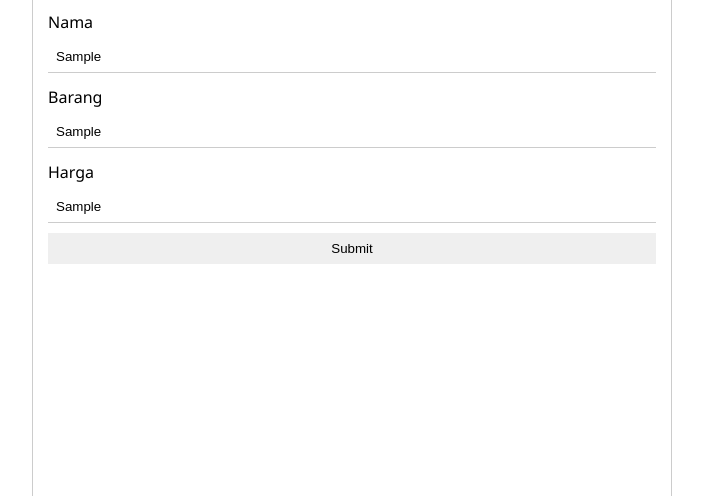
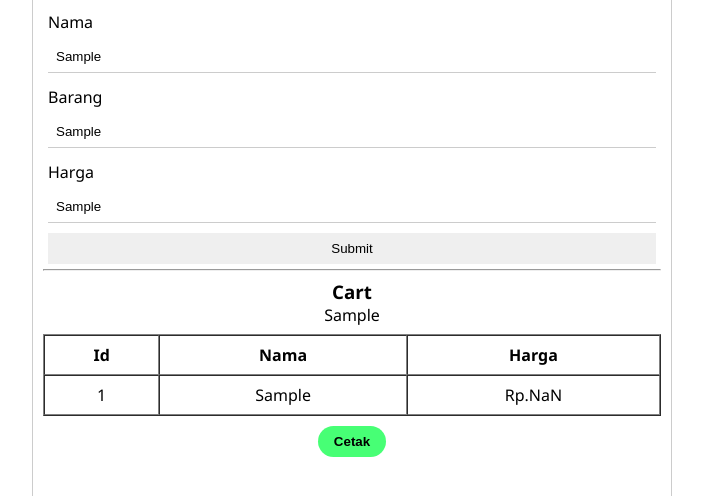
Before and after one commit to imbasri-dev/FullStack-Web-Developer-ITBOX, a plain HTML site: page Intermediate/Studi Kasus Akhir/Kuitansi Cetak/index.html in a window 1280 px wide. Both pictures are taken after typing "Sample", "Sample", "Sample" into the empty fields and a click on the button "Submit". Shown: the part 176-672 px from the top of the page, without its empty margins (288-991 px from the left). Drawn offline with Linux system fonts and the light colour scheme.

Commit message:
update Kuitansi Cetak part 3 done

```diff
--- a/Intermediate/Studi Kasus Akhir/Kuitansi Cetak/css/style.css
+++ b/Intermediate/Studi Kasus Akhir/Kuitansi Cetak/css/style.css
@@ -56,8 +56,51 @@ body {
     padding: 8px 16px;
     border: none;
     margin-top: 5px;
+    cursor: pointer;
 }
 
 #btnSubmit:hover {
     background-color: darkgrey;
 }
+
+.cart-box {
+    width: 100%;
+}
+
+.cart-header {
+    text-align: center;
+    margin: 8px;
+}
+
+.cart-table {
+    width: 100%;
+}
+
+.cart-table table {
+    width: 100%;
+}
+
+th,
+td {
+    padding: 8px;
+    text-align: center;
+}
+
+.submit-print {
+    display: flex;
+    justify-content: center;
+    margin-top: 10px;
+}
+
+#btnPrint {
+    background-color: rgb(71, 255, 117);
+    padding: 8px 16px;
+    font-weight: bold;
+    border: none;
+    border-radius: 20px;
+    cursor: pointer;
+}
+
+#btnPrint:hover {
+    background-color: #15dd36;
+}
--- a/Intermediate/Studi Kasus Akhir/Kuitansi Cetak/index.html
+++ b/Intermediate/Studi Kasus Akhir/Kuitansi Cetak/index.html
@@ -31,6 +31,33 @@
                 <button type="submit" id="btnSubmit">Submit</button>
             </div>
         </div>
+        <hr>
+        <div class="cart-box">
+            <div class="cart-header">
+                <h3>Cart</h3>
+                <span id="namaCart"></span>
+            </div>
+            <div class="cart-table">
+                <table border="1" cellspacing="0">
+                    <thead>
+                        <th>Id</th>
+                        <th>Nama</th>
+                        <th>Harga</th>
+                    </thead>
+                    <tbody id="tBody">
+                        <tr>
+                            <!-- <td>1</td>
+                            <td>Laptop</td>
+                            <td>Rp.1000</td> -->
+                        </tr>
+                    </tbody>
+
+                </table>
+            </div>
+        </div>
+        <div class="submit-print">
+            <button id="btnPrint">Cetak</button>
+        </div>
     </div>
 </div>
 
--- a/Intermediate/Studi Kasus Akhir/Kuitansi Cetak/js/script.js
+++ b/Intermediate/Studi Kasus Akhir/Kuitansi Cetak/js/script.js
@@ -18,8 +18,33 @@ function submitHandler() {
       harga: +hargaValue,
       //   tanda + diharga agar menjadi sebuah number
    };
+   document.getElementById("namaCart").innerHTML = namaValue;
    carts.push(tempObj);
    console.log(carts);
+   getCarts();
+}
+
+function getCarts() {
+   let tBody = document.getElementById("tBody");
+   //    reset
+   tBody.innerHTML = "";
+   carts.forEach((cart) => {
+      tBody.innerHTML += `<tr>
+    <td>${cart.id}</td>
+    <td>${cart.nama}</td>
+    <td>Rp.${cart.harga}</td>
+    </tr>`;
+   });
 }
 
 BtnSubmit.addEventListener("click", submitHandler);
+
+let BtnPrint = document.getElementById("btnPrint");
+function printHandler() {
+   document.querySelector(".form-box").style.display = "none";
+   BtnPrint.style.display = "none";
+
+   window.print();
+}
+
+BtnPrint.addEventListener("click", printHandler);
```
